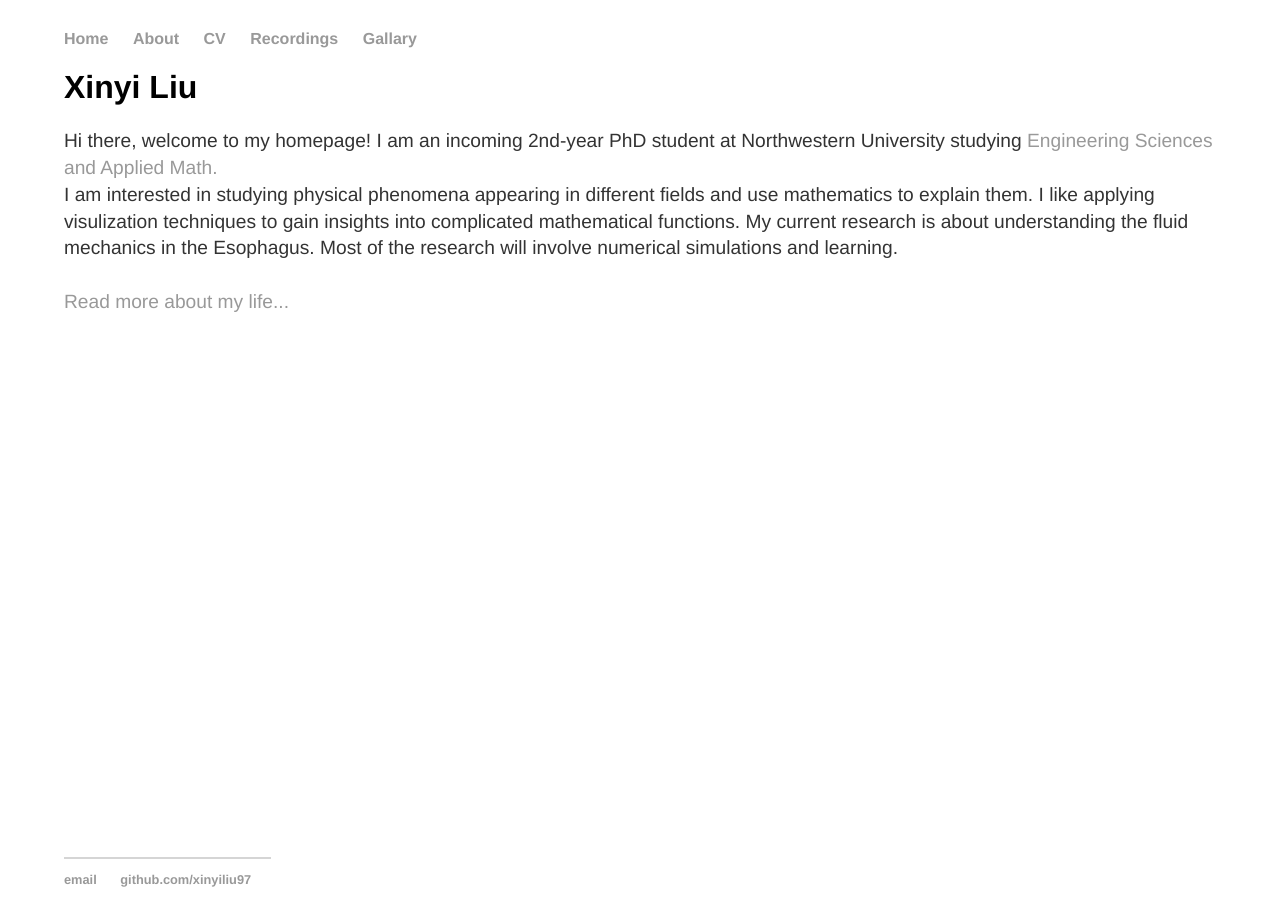
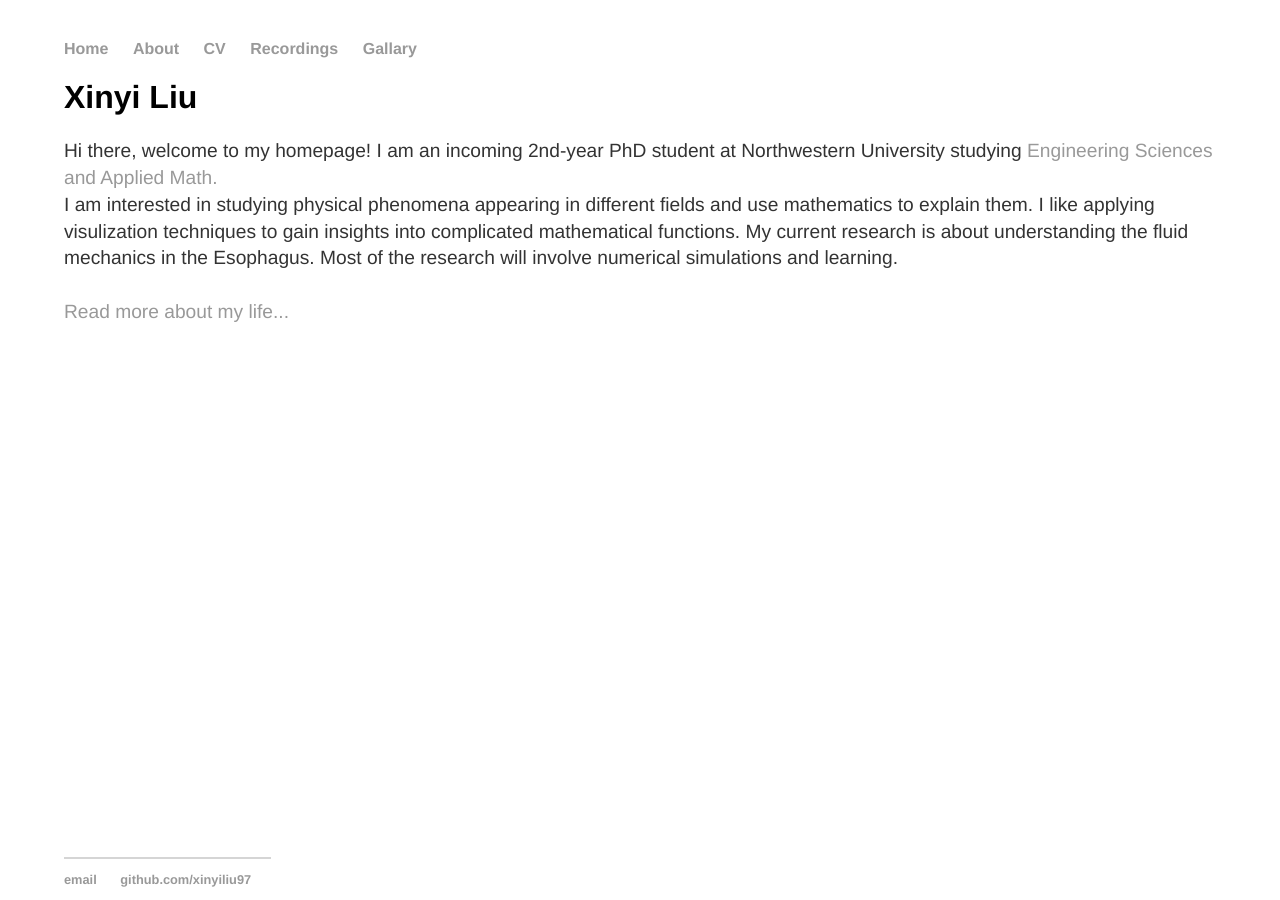
Before and after one commit to xinyiliu97/xinyiliu97.github.io, a Jekyll site: the page built from index.html, in a window 1280 px wide. Built offline with Jekyll 4.4.1, drawn with Linux system fonts in a browser that asks for light colours.

Commit message:
Update main.css

```diff
--- a/css/main.css
+++ b/css/main.css
@@ -1,5 +1,5 @@
 body {
-    margin: 30px auto;
+    margin: 40px auto;
     width: 90%;
 }
 nav ul, footer ul {
```
